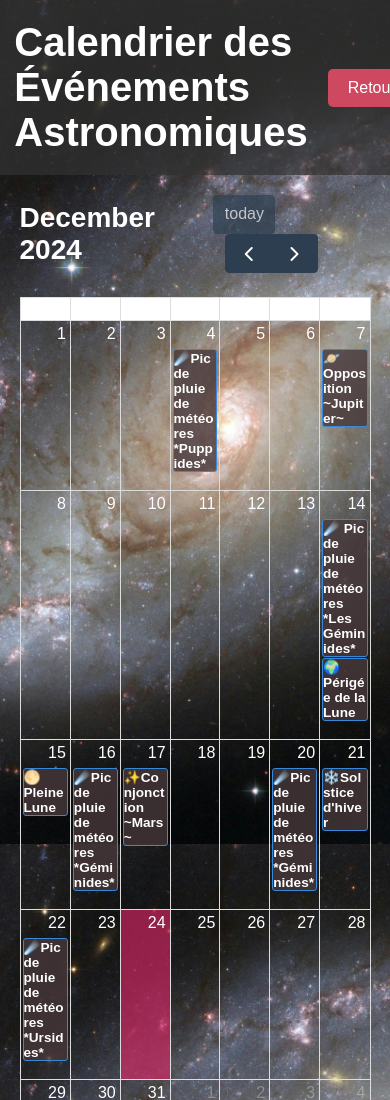
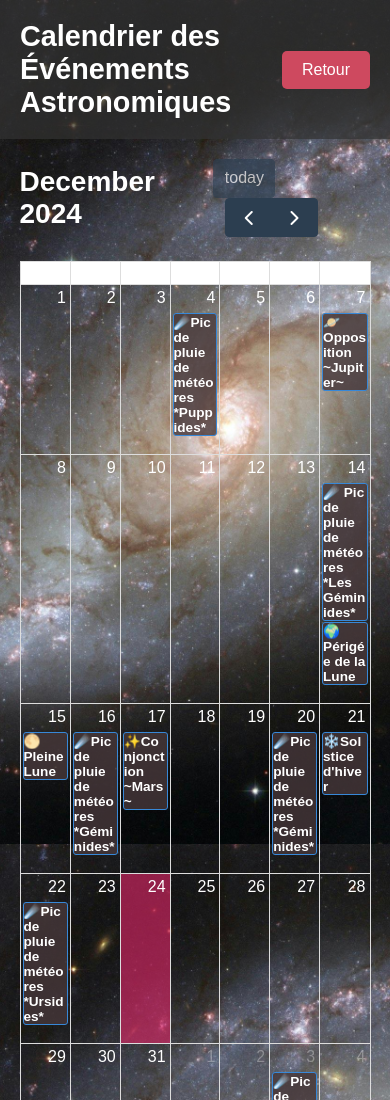
Before and after one commit to caroline-lte/ma-page-astronomie, a website: page calendrier.html in a window 390 px wide. Shown: the top 1100 px of the page. Drawn offline with nearby package versions, Linux system fonts and the light colour scheme.

Commit message:
Ajustement de la mise en page pour les écrans mobiles

```diff
--- a/calendrier.css
+++ b/calendrier.css
@@ -1,4 +1,5 @@
 body {
+    overflow-x: hidden;
     font-family: Arial, sans-serif;
     margin: 0;
     padding: 0;
@@ -20,6 +21,7 @@ header {
     background-color: rgba(51, 51, 51, 0.7);
     width: 100%;
     gap: 20px;
+    box-sizing: border-box;
 }
 
 header h1 {
@@ -52,6 +54,13 @@ main {
     justify-content: flex-start;
     text-align: center;
 }
+@media (max-width: 768px) {
+    header h1 {
+        font-size: 1.8em;  /* Réduit la taille du titre sur les petits écrans */
+    }
+
+}
+
 @media (max-width: 768px) {
 #calendar {
     width: 100%;
```
